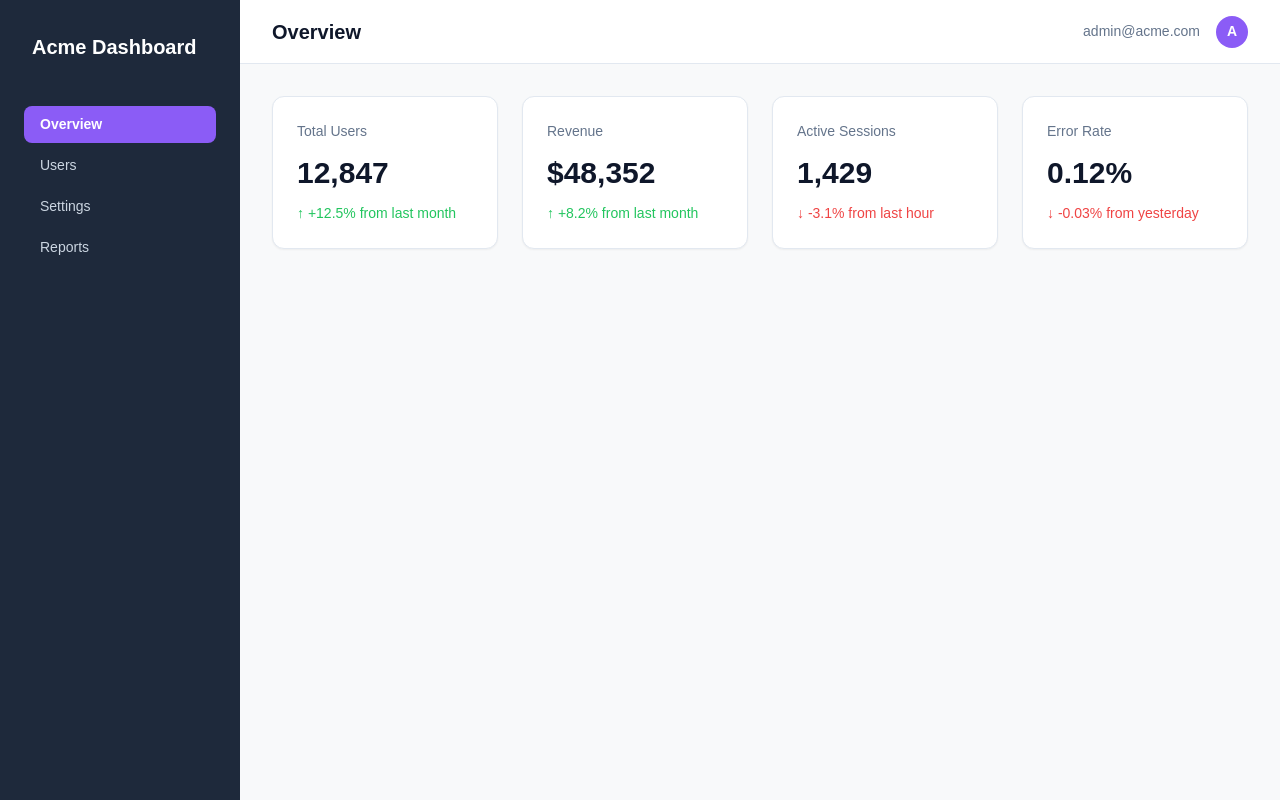
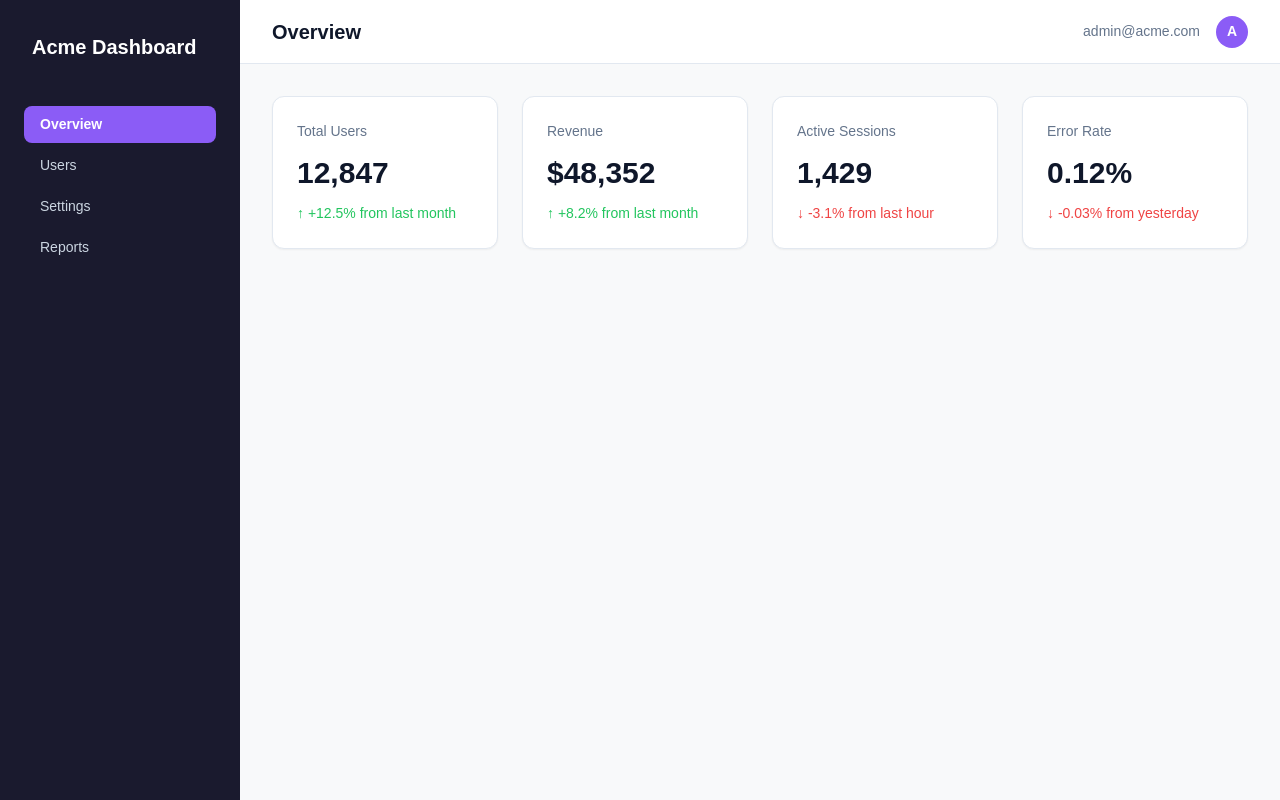
Before and after one commit to dmcphillips13/triaige-sample-app, a Next.js app: page /overview in a window 1280 px wide. Built offline with nearby package versions, Linux system fonts and the light colour scheme.

Commit message:
Update sidebar background to dark navy

```diff
--- a/src/app/globals.css
+++ b/src/app/globals.css
@@ -4,7 +4,7 @@
   /* Colors */
   --color-bg-primary: #ffffff;
   --color-bg-secondary: #f8f9fa;
-  --color-bg-sidebar: #1e293b;
+  --color-bg-sidebar: #1a1a2e;
   --color-bg-header: #ffffff;
   --color-bg-card: #ffffff;
   --color-bg-input: #ffffff;
```
